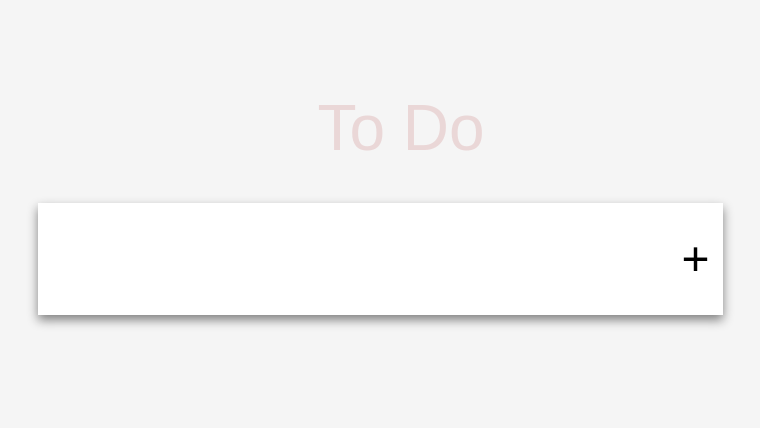
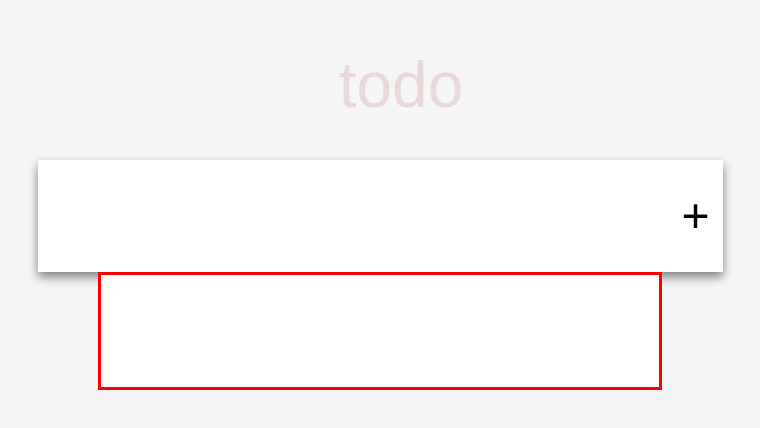
Before and after one commit to GarrettAnderson/todo, a website: page public/index.html in a window 1280 px wide. Shown: the part 200-628 px from the top of the page, without its empty margins (239-999 px from the left). Drawn offline with Linux system fonts and the light colour scheme.

Commit message:
working on the styling of the individual todo item

```diff
--- a/public/index.html
+++ b/public/index.html
@@ -9,7 +9,7 @@
   </head>
   <body>
 
-    <h1 class="hello-world">To Do</h1>
+    <h1 class="hello-world">todo</h1>
 
     <div class="inputAddSection">
       <input class="inputToDo"/>
--- a/public/screen.css
+++ b/public/screen.css
@@ -55,6 +55,16 @@ button.addToDo {
 
 .toDoList {
   list-style: none;
+  margin: 0 auto;
+  display: flex;
+  justify-content: center;
+  align-items: center;
+  height: 7em;
+  width: 54%;
+  background-color: white;
+  border: 3px solid red;
+  position: relative;
+  left: -1.3em;
 }
 
 .indivListItem span {
```
